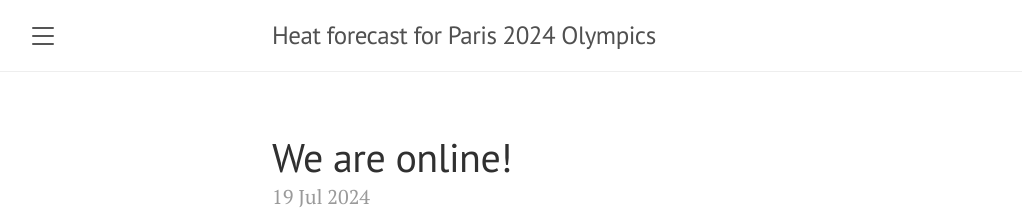
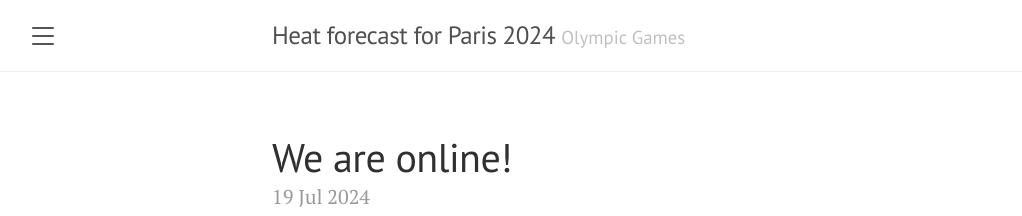
Before and after one commit to heatforecast/heatforecast.github.io, a Jekyll site: the page built from index.html, in a window 1280 px wide. Shown: the top 216 px of the page, without its empty margins (8-1030 px from the left). Built offline with Jekyll 4.4.1, drawn with Linux system fonts in a browser that asks for light colours; the list of posts is cut into pages by our own code.

Commit message:
Olympic Games tagline added

```diff
--- a/_config.yml
+++ b/_config.yml
@@ -1,6 +1,6 @@
 # Setup
-title:               Heat forecast for Paris 2024 Olympics
-tagline:             ''
+title:               Heat forecast for Paris 2024
+tagline:             'Olympic Games'
 description:         'A heat forecast for the Paris 2024 Olympics based on feels-like temperatures by ECMWF, run by Milan Klöwer.'
 url:                 http://heatforecast.github.io
 baseurl:             ''
```
